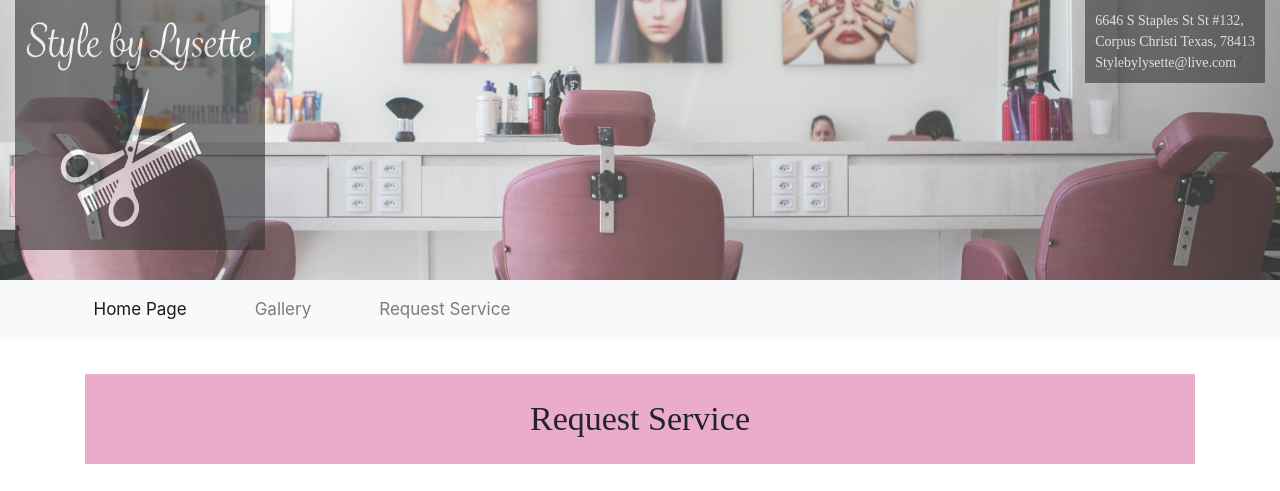
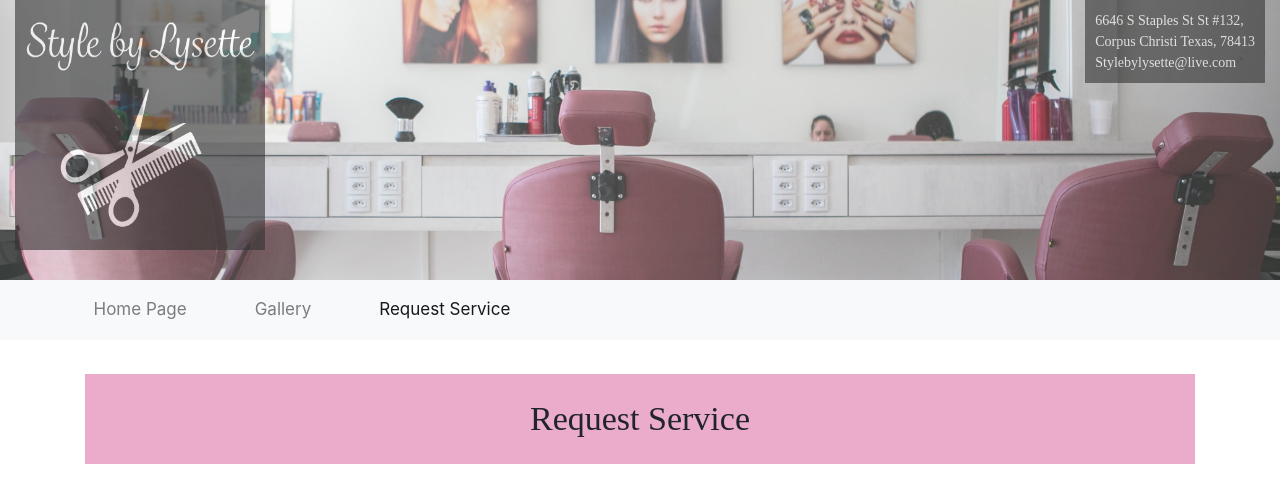
Before and after one commit to StevenPope09/StevenPope09.github.io, a PHP site: page /requestService.html in a window 1280 px wide. Shown: the top 491 px of the page. Run offline with PHP 8.4, Linux system fonts and the light colour scheme.

Commit message:
style updates and active tag moved

```diff
--- a/StyleByLysette /css/main.css
+++ b/StyleByLysette /css/main.css
@@ -42,7 +42,6 @@ header a:hover {
     width: 120px;
     ;
 }
-
 
 footer {
     background: #F0D3F7;
@@ -246,6 +245,7 @@ form{
 @media(max-width: 574px){
     nav a{
         margin-bottom: 2rem;
+        padding-left: 3px;
     }
 }
 @media(min-width: 575px) {
--- a/StyleByLysette /requestService.html
+++ b/StyleByLysette /requestService.html
@@ -32,9 +32,9 @@
 
         <div class="container">
             <div class="navbar-nav">
-                <a href="index.html" class="nav-item nav-link active">Home Page</a>
+                <a href="index.html" class="nav-item nav-link ">Home Page</a>
                 <a href="gallery.html" class="nav-item nav-link">Gallery</a>
-                <a href="requestService.html" class=" nav-item nav-link">Request Service</a>
+                <a href="requestService.html" class=" nav-item nav-link active">Request Service</a>
             </div>
         </div>
 
```
